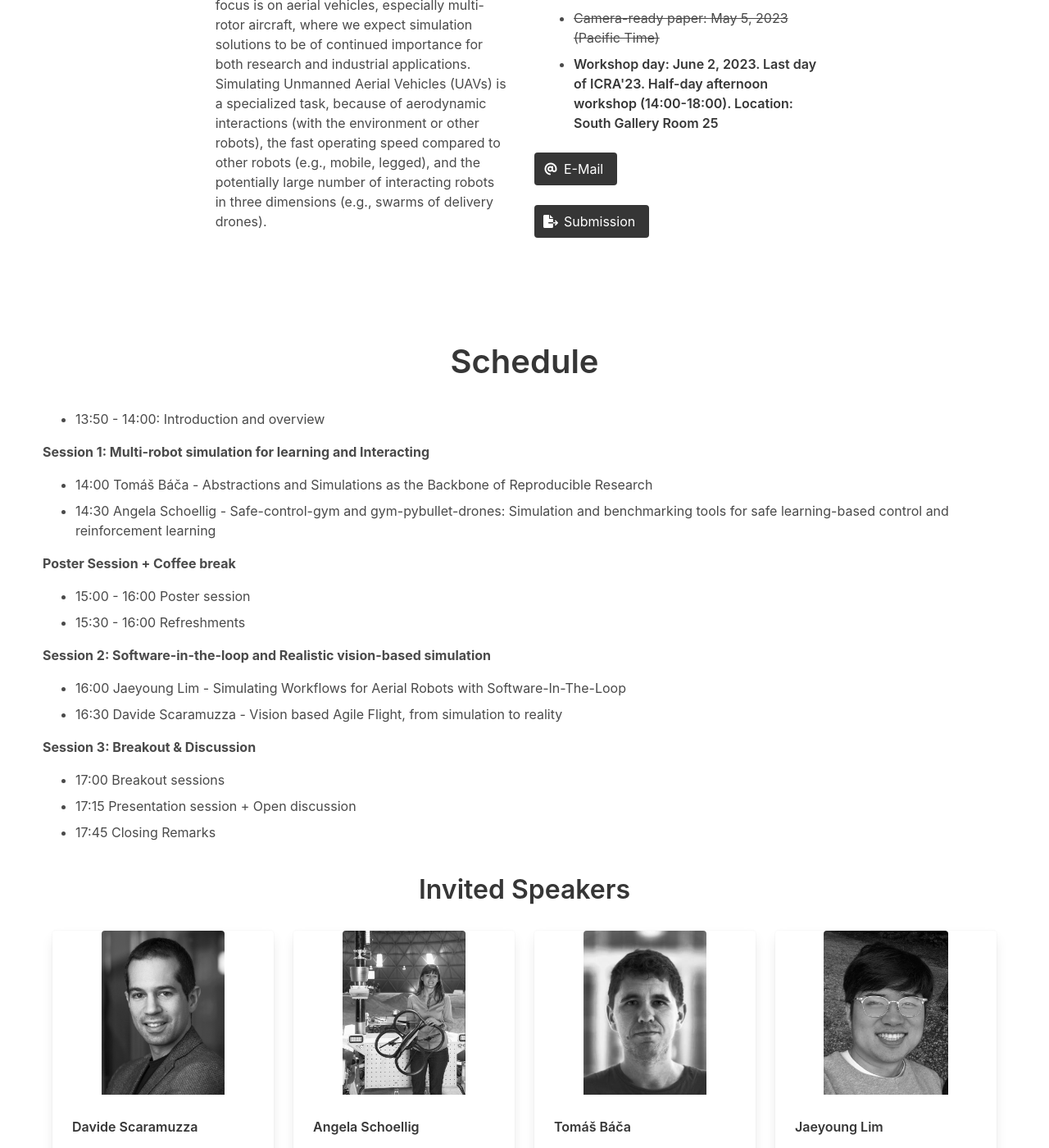
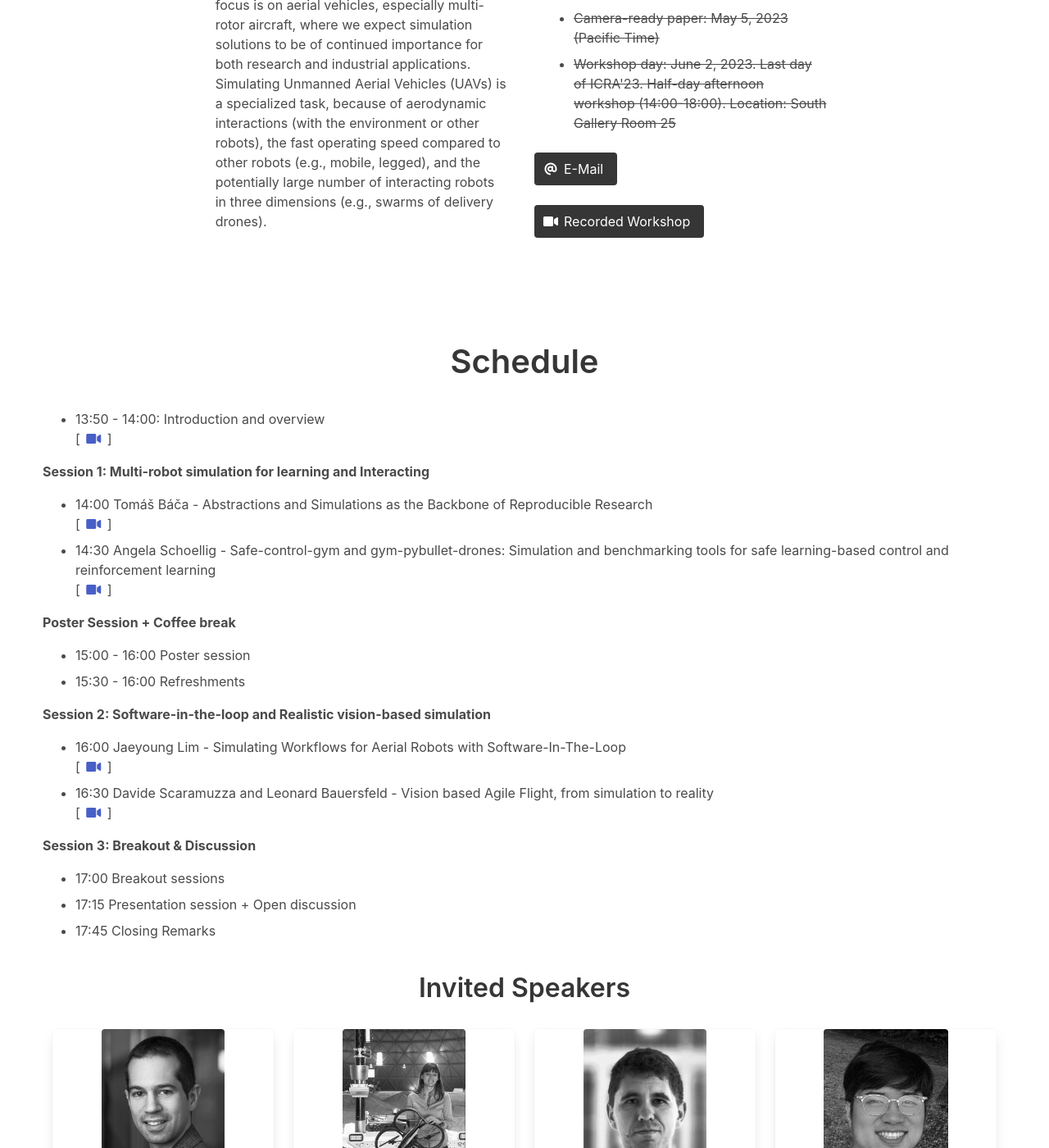
Before and after one commit to IMRCLab/workshop-uav-sims-icra2023, a Jekyll site: the page built from index.html, in a window 1280 px wide and 1400 px high, scrolled down 489 px. Shown: the whole window at 82% size. Built offline with Jekyll 4.4.1, drawn with Linux system fonts in a browser that asks for light colours.

Commit message:
add video recording

```diff
--- a/index.html
+++ b/index.html
@@ -57,7 +57,7 @@ title: The Role of Robotics Simulators for Unmanned Aerial Vehicles
               <s>Camera-ready paper: May 5, 2023 (Pacific Time)</s>
             </li>
             <li>
-              <span class="title"<b>Workshop day: June 2, 2023. Last day of ICRA'23. Half-day afternoon workshop (14:00-18:00). Location: South Gallery Room 25</b></span>
+              <s>Workshop day: June 2, 2023. Last day of ICRA'23. Half-day afternoon workshop (14:00-18:00). Location: South Gallery Room 25</s>
             </li>
           </ul>
 
@@ -72,12 +72,23 @@ title: The Role of Robotics Simulators for Unmanned Aerial Vehicles
           </a>
         </p>
 
+        <p class="buttons">
+          <a href="https://www.youtube.com/watch?v=MjqBZOVEL4c" class="button is-dark">
+            <span class="icon">
+              <i class="fas fa-video"></i>
+            </span>
+            <span>Recorded Workshop</span>
+          </a>
+        </p>
+
+        <!--
         <a href="https://easychair.org/conferences/?conf=rs4uavs" class="button is-dark">
           <span class="icon">
             <i class="fas fa-file-export"></i>
           </span>
           <span>Submission</span>
         </a>
+      -->
 
         <!--
         <div class="content paper">
@@ -178,12 +189,31 @@ title: The Role of Robotics Simulators for Unmanned Aerial Vehicles
   <div class="columns is-centered">
     <div class="content paper">
       <ul>
-        <li>13:50 - 14:00: Introduction and overview</li>
+        <li>
+          13:50 - 14:00: Introduction and overview
+          <br>
+          [
+            <a href="https://www.youtube.com/watch?v=MjqBZOVEL4c&t=475s"><span class="icon"><i class="fas fa-video"></i></span></a>
+          ]
+        </li>
+
       </ul>
       <b>Session 1: Multi-robot simulation for learning and Interacting</b>
       <ul>
-        <li>14:00 Tomáš Báča - Abstractions and Simulations as the Backbone of Reproducible Research</li>
-        <li>14:30 Angela Schoellig - Safe-control-gym and gym-pybullet-drones: Simulation and benchmarking tools for safe learning-based control and reinforcement learning</li>
+        <li>
+          14:00 Tomáš Báča - Abstractions and Simulations as the Backbone of Reproducible Research
+          <br>
+          [
+            <a href="https://www.youtube.com/watch?v=MjqBZOVEL4c&t=1114s"><span class="icon"><i class="fas fa-video"></i></span></a>
+          ]
+        </li>
+        <li>
+          14:30 Angela Schoellig - Safe-control-gym and gym-pybullet-drones: Simulation and benchmarking tools for safe learning-based control and reinforcement learning
+          <br>
+          [
+            <a href="https://www.youtube.com/watch?v=MjqBZOVEL4c&t=3166s"><span class="icon"><i class="fas fa-video"></i></span></a>
+          ]
+        </li>
       </ul>
       <b>Poster Session + Coffee break</b>
       <ul>
@@ -192,8 +222,21 @@ title: The Role of Robotics Simulators for Unmanned Aerial Vehicles
       </ul>
       <b>Session 2: Software-in-the-loop and Realistic vision-based simulation</b>
       <ul>
-        <li>16:00 Jaeyoung Lim - Simulating Workflows for Aerial Robots with Software-In-The-Loop</li>
-        <li>16:30 Davide Scaramuzza - Vision based Agile Flight, from simulation to reality</li>
+        <li>
+          16:00 Jaeyoung Lim - Simulating Workflows for Aerial Robots with Software-In-The-Loop
+          <br>
+          [
+            <a href="https://www.youtube.com/watch?v=MjqBZOVEL4c&t=5674s"><span class="icon"><i class="fas fa-video"></i></span></a>
+          ]
+        </li>
+        </li>
+        <li>
+          16:30 Davide Scaramuzza and Leonard Bauersfeld - Vision based Agile Flight, from simulation to reality
+          <br>
+          [
+            <a href="https://www.youtube.com/watch?v=MjqBZOVEL4c&t=7416s"><span class="icon"><i class="fas fa-video"></i></span></a>
+          ]
+        </li>
       </ul>
       <b>Session 3: Breakout & Discussion</b>
       <ul>
```
